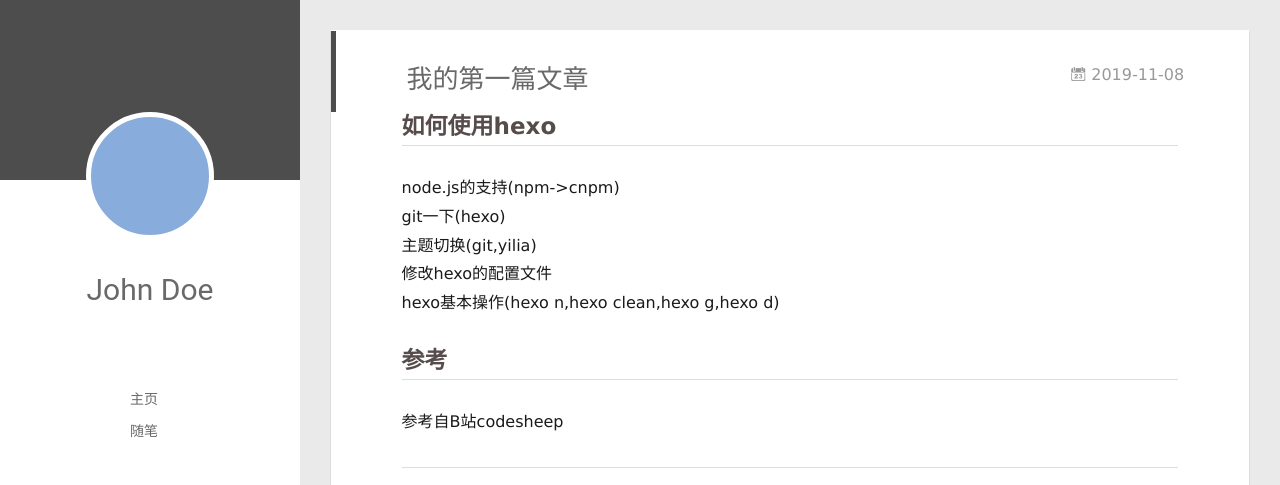
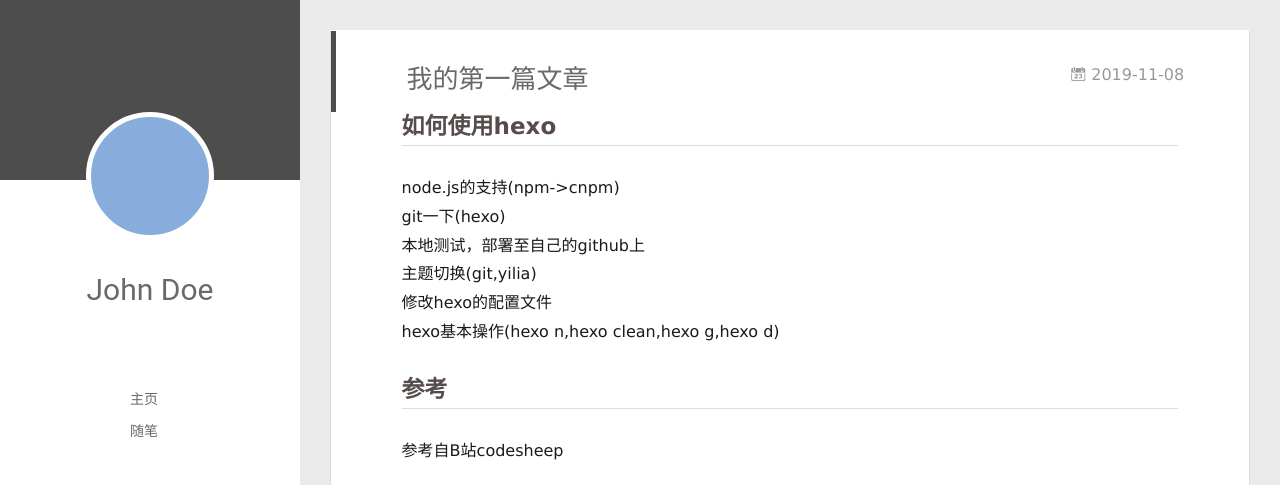
Before and after one commit to tikogit/tikogit.github.io, a plain HTML site: page index.html in a window 1280 px wide. Shown: the top 485 px of the page. Drawn offline with Linux system fonts and the light colour scheme; no server answers.

Commit message:
Site updated: 2019-11-08 13:27:29

```diff
--- a/index.html
+++ b/index.html
@@ -171,7 +171,7 @@
 
     <div class="article-entry" itemprop="articleBody">
 
-        <h2 id="如何使用hexo"><a href="#如何使用hexo" class="headerlink" title="如何使用hexo"></a>如何使用hexo</h2><p>node.js的支持(npm-&gt;cnpm)<br>git一下(hexo)<br>主题切换(git,yilia)<br>修改hexo的配置文件<br>hexo基本操作(hexo n,hexo clean,hexo g,hexo d)</p>
+        <h2 id="如何使用hexo"><a href="#如何使用hexo" class="headerlink" title="如何使用hexo"></a>如何使用hexo</h2><p>node.js的支持(npm-&gt;cnpm)<br>git一下(hexo)<br>本地测试，部署至自己的github上<br>主题切换(git,yilia)<br>修改hexo的配置文件<br>hexo基本操作(hexo n,hexo clean,hexo g,hexo d)</p>
 <h2 id="参考"><a href="#参考" class="headerlink" title="参考"></a>参考</h2><p>参考自B站codesheep</p>
 
 
```
Also changed, not shown: 2019/11/08/我的第一篇文章/index.html (+4 -4 lines).
